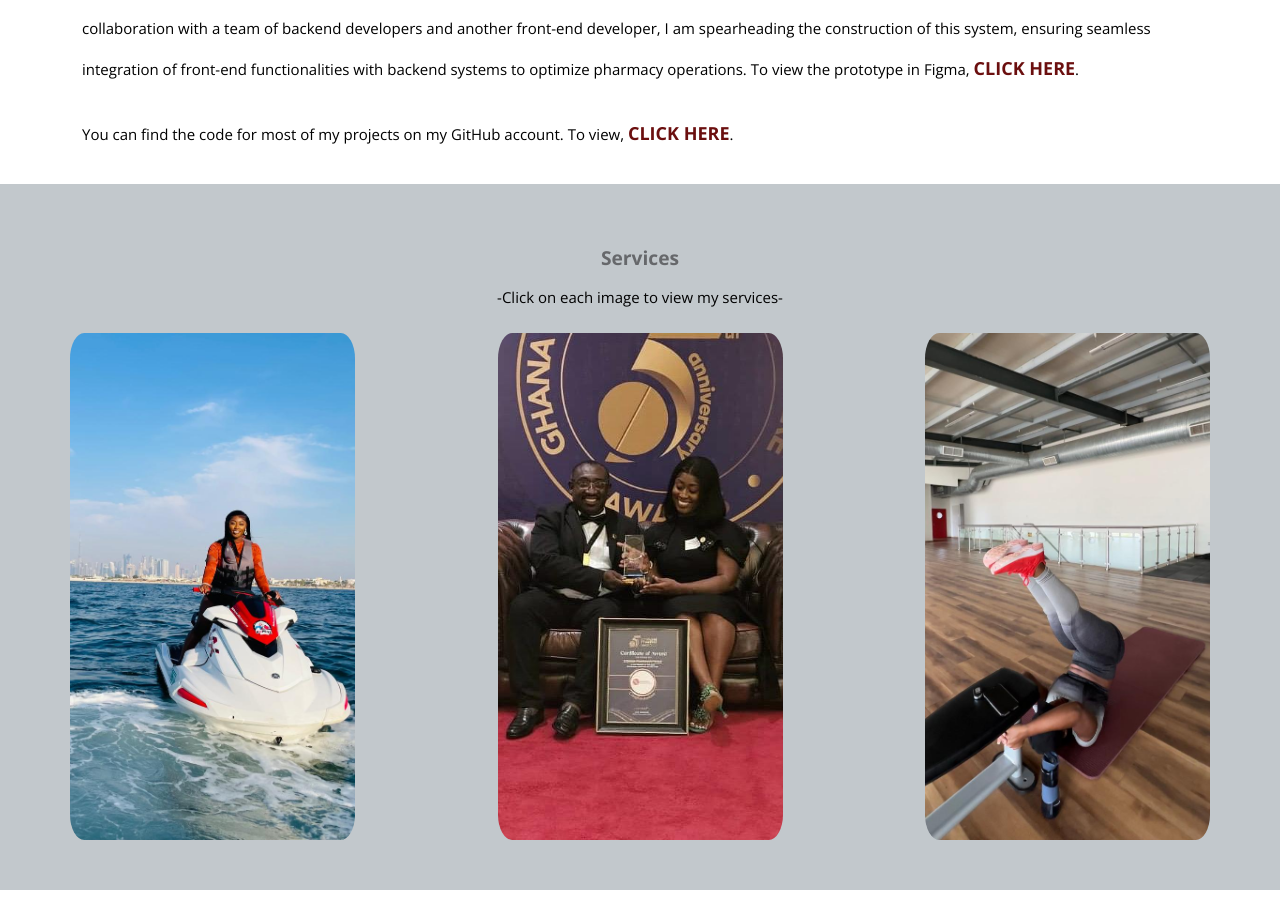
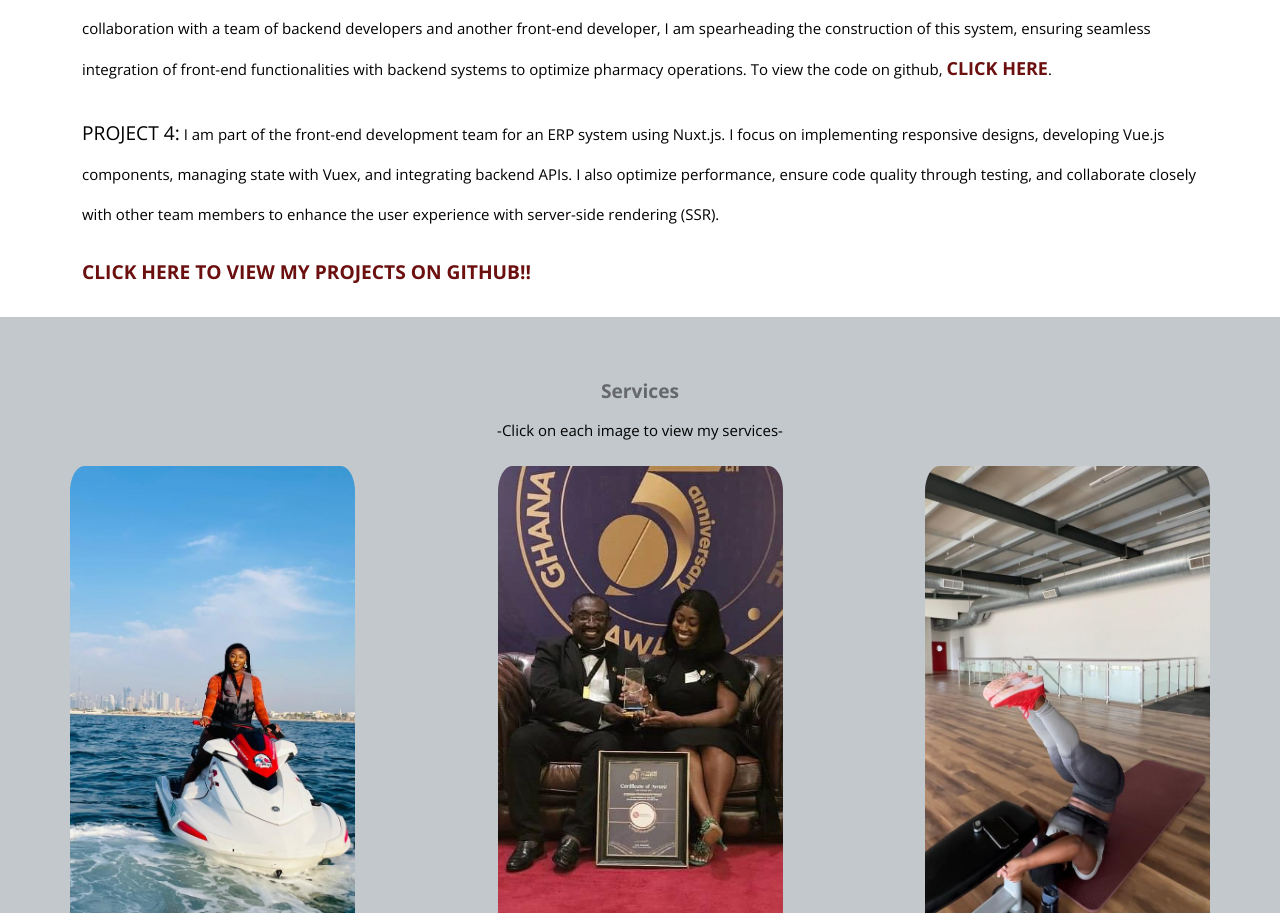
Before and after one commit to ephnie-o/my-portfolio, a React (Create React App) app: page / in a window 1280 px wide. Shown: the part 3050-3963 px from the top of the page. Built offline with nearby package versions, Linux system fonts and the light colour scheme.

Commit message:
Adding more projects

```diff
--- a/src/components/projects.js
+++ b/src/components/projects.js
@@ -15,9 +15,11 @@ const Project =() => {
                         <br />
                         <div className='description'><span className='color'>PROJECT 2:</span> I developed a gym workout web application using React.js, Bootstrap, and CSS. The application, inspired by popular fitness platforms, offers a range of exercise routines tailored for different days and goals. Users can easily navigate through the exercises, track their progress, and customize their workout plans. I designed the website using Figma to create intuitive and user-friendly interfaces, ensuring a seamless user experience. The use of React.js provided a dynamic and responsive user interface, while Bootstrap and CSS were utilized for styling and layout design. To view the prototype in Figma, <a className='figma' href='https://www.figma.com/design/ZcBuNbQCwRQiQO5UExEmNX/Acti-Fitness-Website?t=QDoEvwAB6NHHI8Tw-0' target='_blank' rel='noopener noreferrer'>CLICK HERE</a>. To view the web application, <a className='figma' href='https://actifitness.netlify.app/' target='_blank' rel='noopener noreferrer'>CLICK HERE</a>.</div>
                         <br />
-                        <div className='description'><span className='color'>PROJECT 3:</span> I am serving as the lead front-end developer for an ERP system designed specifically for my pharmacy, utilizing Next.js and Tailwind CSS. In collaboration with a team of backend developers and another front-end developer, I am spearheading the construction of this system, ensuring seamless integration of front-end functionalities with backend systems to optimize pharmacy operations. To view the prototype in Figma, <a className='figma' href='https://www.figma.com/design/NPdqrMmvFgbL5lSCF2jipy/ERP-System?t=QDoEvwAB6NHHI8Tw-0' target='_blank' rel='noopener noreferrer'>CLICK HERE</a>.</div>
+                        <div className='description'><span className='color'>PROJECT 3:</span> I am serving as the lead front-end developer for an ERP system designed specifically for my pharmacy, utilizing Next.js and Tailwind CSS. In collaboration with a team of backend developers and another front-end developer, I am spearheading the construction of this system, ensuring seamless integration of front-end functionalities with backend systems to optimize pharmacy operations. To view the code on github, <a className='figma' href='https://github.com/ephnie-o/erp-system' target='_blank' rel='noopener noreferrer'>CLICK HERE</a>.</div>
                         <br />
-                        <div className='description'>You can find the code for most of my projects on my GitHub account. To view, <a className='figma' href='https://github.com/ephnie-o/' target='_blank' rel='noopener noreferrer'>CLICK HERE</a>.</div>
+                        <div className='description'><span className='color'>PROJECT 4:</span> I am part of the front-end development team for an ERP system using Nuxt.js. I focus on implementing responsive designs, developing Vue.js components, managing state with Vuex, and integrating backend APIs. I also optimize performance, ensure code quality through testing, and collaborate closely with other team members to enhance the user experience with server-side rendering (SSR).</div>
+                        <br />
+                        <a className='figma' href='https://github.com/ephnie-o/' target='_blank' rel='noopener noreferrer'>CLICK HERE TO VIEW MY PROJECTS ON GITHUB!!</a>
                     </Col>
                 </Row>
             </Container>
```
